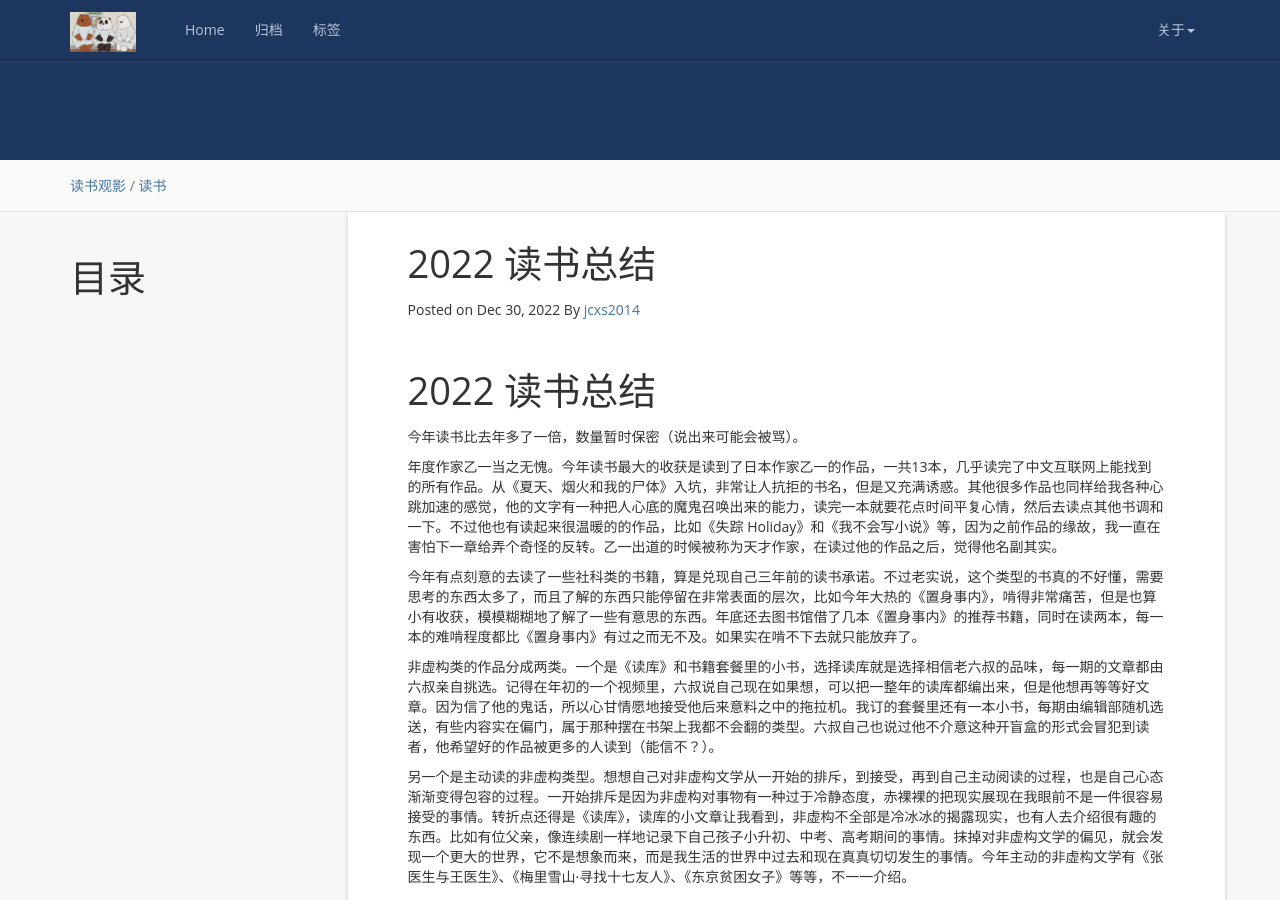
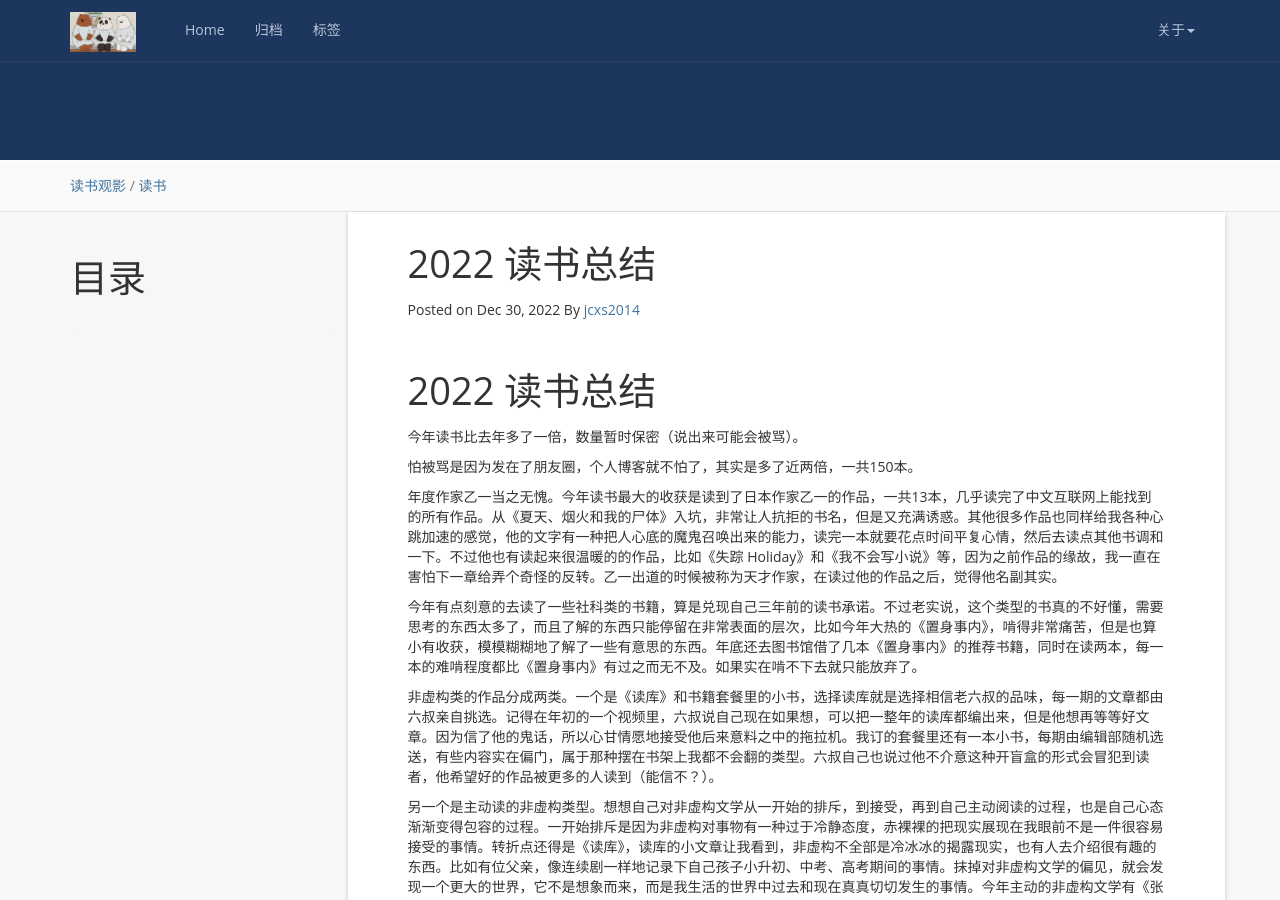
Before and after one commit to jcxs2014/jcxs2014.github.io, a Jekyll site: the page built from _posts/3_Books/2022-12-30-3_033.md, in a window 1280 px wide and 900 px high. Built offline with Jekyll 4.4.1, drawn with Linux system fonts in a browser that asks for light colours; nearby versions of some CDN libraries; a script that is not in the unit is left out; comment, search, counter and statistics services are not loaded.

Commit message:
change new post

```diff
--- a/_posts/3_Books/2022-12-30-3_033.md
+++ b/_posts/3_Books/2022-12-30-3_033.md
@@ -12,6 +12,8 @@ tag: 读书
 # 2022 读书总结
 
 今年读书比去年多了一倍，数量暂时保密（说出来可能会被骂）。
+
+怕被骂是因为发在了朋友圈，个人博客就不怕了，其实是多了近两倍，一共150本。
 
 年度作家乙一当之无愧。今年读书最大的收获是读到了日本作家乙一的作品，一共13本，几乎读完了中文互联网上能找到的所有作品。从《夏天、烟火和我的尸体》入坑，非常让人抗拒的书名，但是又充满诱惑。其他很多作品也同样给我各种心跳加速的感觉，他的文字有一种把人心底的魔鬼召唤出来的能力，读完一本就要花点时间平复心情，然后去读点其他书调和一下。不过他也有读起来很温暖的的作品，比如《失踪 Holiday》和《我不会写小说》等，因为之前作品的缘故，我一直在害怕下一章给弄个奇怪的反转。乙一出道的时候被称为天才作家，在读过他的作品之后，觉得他名副其实。
 
```
